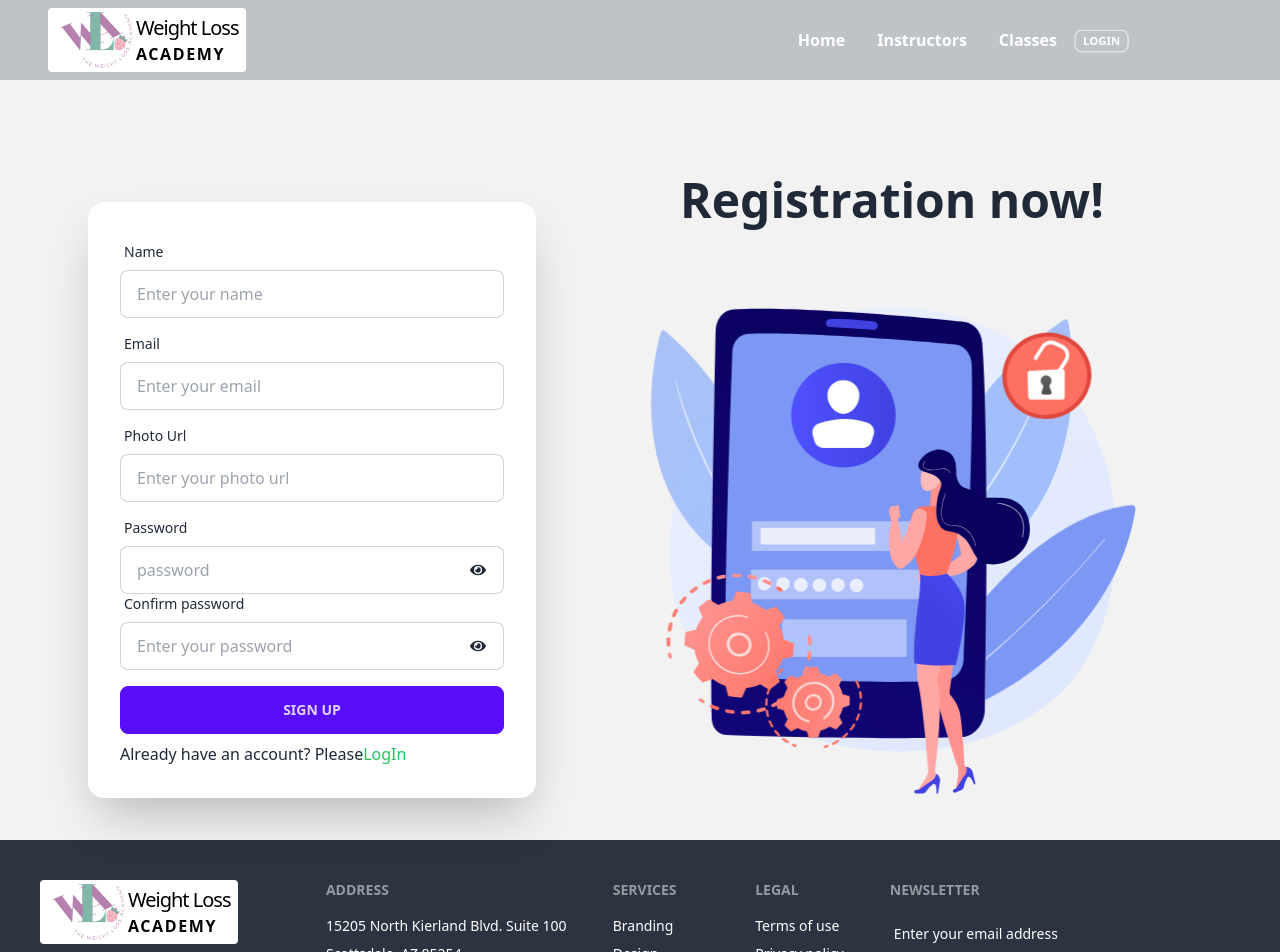
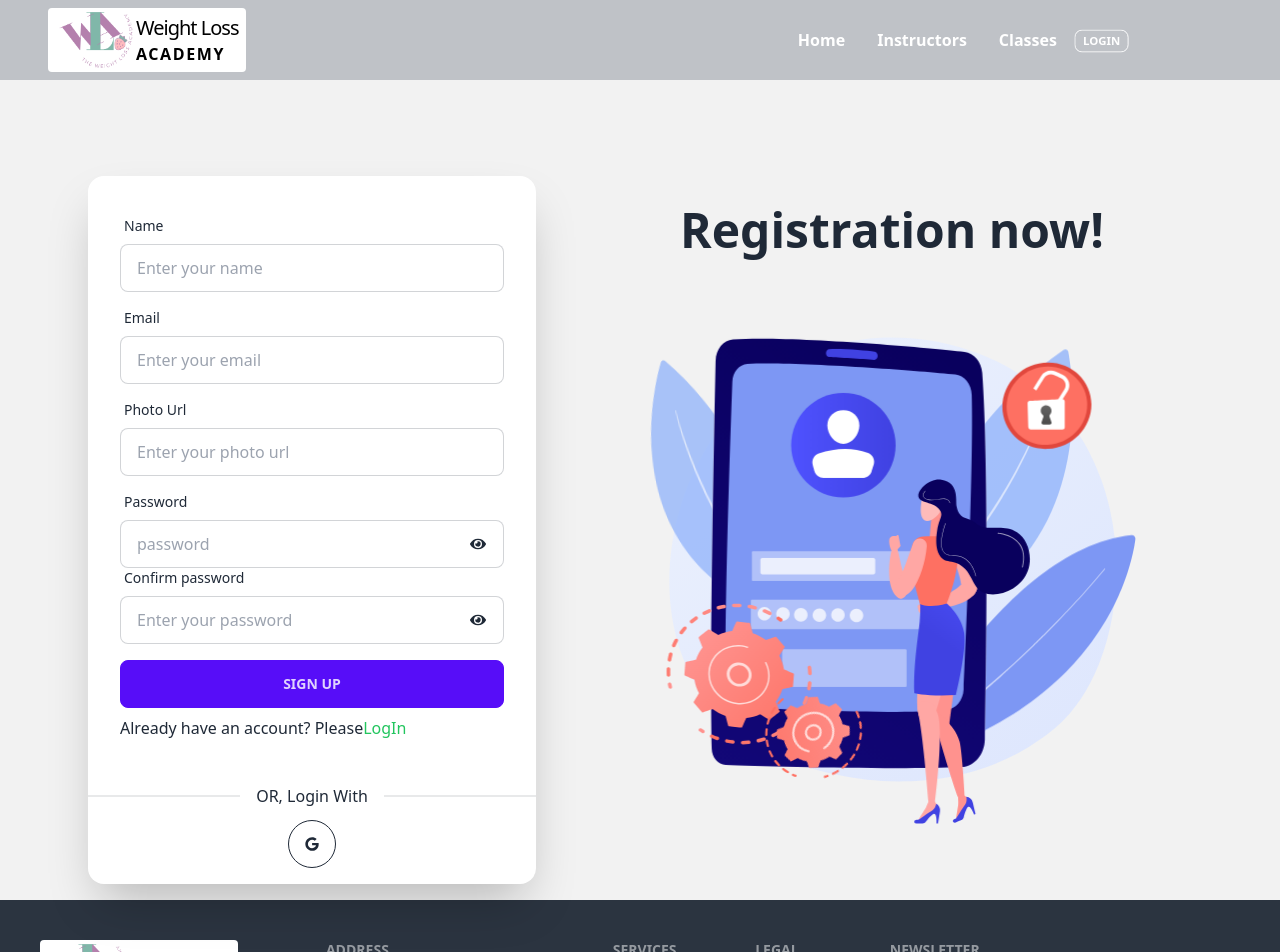
Before and after one commit to hasanali112/weight-loss-academy, a React (Vite) app: page /registration in a window 1280 px wide. Shown: the top 952 px of the page. Built offline with nearby package versions, Linux system fonts and the light colour scheme; no server answers.

Commit message:
social sign add

```diff
--- a/src/Pages/Login.jsx
+++ b/src/Pages/Login.jsx
@@ -5,6 +5,7 @@ import { useForm } from "react-hook-form";
 import { Link, useLocation, useNavigate } from "react-router-dom";
 import { AuthContext } from "../Providers/AuthProvider";
 import { FaEye } from 'react-icons/fa';
+import SocialLogin from "../Shared/SocialLogin/SocialLogin";
 
 
 const Login = () => {
@@ -70,6 +71,7 @@ const Login = () => {
               <input className="btn btn-primary" type="submit" value="Login" />
             </div>
           </form>
+           <SocialLogin></SocialLogin>
           <h4 className="text-center mb-4">New in Acadamy? <Link to='/registration' className="text-green-500">Sign Up</Link></h4>
         </div>
       </div>
--- a/src/Pages/Registration.jsx
+++ b/src/Pages/Registration.jsx
@@ -5,14 +5,17 @@ import { useForm } from "react-hook-form";
 import { yupResolver } from "@hookform/resolvers/yup";
 import * as Yup from "yup";
 import { AuthContext } from "../Providers/AuthProvider";
-import { Link } from "react-router-dom";
+import { Link, useLocation, useNavigate } from "react-router-dom";
 import { FaEye } from "react-icons/fa";
 import Swal from "sweetalert2";
+import SocialLogin from "../Shared/SocialLogin/SocialLogin";
 
 const Registration = () => {
   const { createUser, userUpdate } = useContext(AuthContext);
   const [show, setShow] = useState(false);
   const [showPass, setShowPass] = useState(false);
+  const location = useLocation()
+  const navigate = useNavigate()
 
   const validationSchema = Yup.object().shape({
     password: Yup.string()
@@ -60,6 +63,7 @@ const Registration = () => {
                     showConfirmButton: false,
                     timer: 1500,
                   });
+                  navigate('/', {state:{from:location}})
                 }
               });
             reset();
@@ -185,13 +189,14 @@ const Registration = () => {
                 value="Sign Up"
               />
             </div>
-            <h3>
+            <h3 >
               Already have an account? Please
               <Link className="text-green-500" to="/login">
                 LogIn
               </Link>
             </h3>
           </form>
+          <SocialLogin></SocialLogin>
         </div>
       </div>
     </div>
--- a/src/Providers/AuthProvider.jsx
+++ b/src/Providers/AuthProvider.jsx
@@ -1,14 +1,16 @@
 import React, { createContext,  useEffect,  useState } from 'react';
 import app from '../firebase/firebase.config';
-import { createUserWithEmailAndPassword, getAuth, onAuthStateChanged, signInWithEmailAndPassword, signOut, updateProfile } from "firebase/auth";
+import { GoogleAuthProvider, createUserWithEmailAndPassword, getAuth, onAuthStateChanged, signInWithEmailAndPassword, signInWithPopup, signOut, updateProfile } from "firebase/auth";
 
 export const AuthContext = createContext(null)
 
 const auth = getAuth(app)
 
+
 const AuthProvider = ({children}) => {
     const [user, setUser] =useState(null)
     const[loading, setLoading] = useState(true)
+    const googleProvider = new GoogleAuthProvider()
 
     const createUser = (email, password)=>{
         setLoading(true)
@@ -34,6 +36,11 @@ const AuthProvider = ({children}) => {
     }
 
 
+    const googleSignIn = () =>{
+        setLoading(true)
+        return signInWithPopup(auth, googleProvider)
+    }
+
     useEffect(()=>{
         const unSubscribe = onAuthStateChanged(auth, current =>{
             console.log(current)
@@ -54,7 +61,8 @@ const AuthProvider = ({children}) => {
        createUser,
        loginUser,
        userUpdate,
-       userLogOut
+       userLogOut,
+       googleSignIn
     }
 
 
--- /dev/null
+++ b/src/Shared/SocialLogin/SocialLogin.jsx
@@ -0,0 +1,33 @@
+import React, { useContext } from "react";
+import { FaGoogle } from "react-icons/fa";
+import { AuthContext } from "../../Providers/AuthProvider";
+import { useLocation, useNavigate } from "react-router-dom";
+
+const SocialLogin = () => {
+    const {googleSignIn} = useContext(AuthContext)
+    const location = useLocation();
+    const navigate = useNavigate()
+    const from = location.state?.from?.pathname || "/";
+
+    const handleGoogle = ()=>{
+        googleSignIn()
+        .then(result=>{
+            const googleUsered = result.user;
+            console.log(googleUsered)
+            navigate(from, { replace: true });
+        })
+    }
+
+  return (
+    <div>
+      <div className="divider">OR, Login With</div>
+      <div className="w-full text-center mb-4">
+        <button onClick={handleGoogle} className="btn btn-circle btn-outline">
+           <FaGoogle></FaGoogle>
+        </button>
+      </div>
+    </div>
+  );
+};
+
+export default SocialLogin;
```
